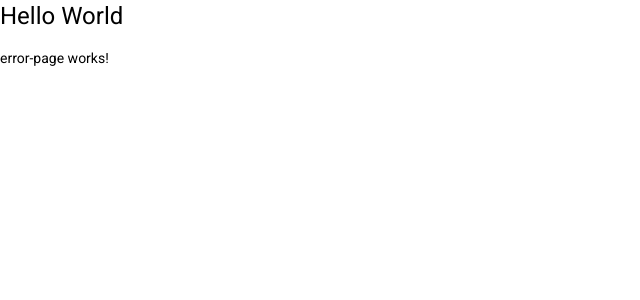
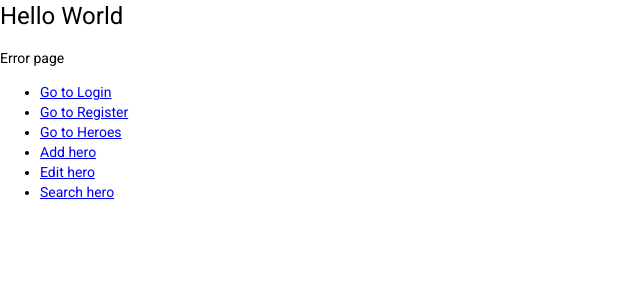
Before and after one commit to jcamilovelandiab/angular-heroes-app, an Angular app: page /404 in a window 1280 px wide. Shown: the top 300 px of the page, without its empty margins (0-640 px from the left). Built offline with nearby package versions, Linux system fonts and the light colour scheme.

Commit message:
Adding children routes for the auth and heroes modules.

```diff
--- a/src/app/app-routing.module.ts
+++ b/src/app/app-routing.module.ts
@@ -3,6 +3,14 @@ import { RouterModule, Routes } from '@angular/router';
 import { ErrorPageComponent } from './shared/error-page/error-page.component';
 
 const routes: Routes = [
+  {
+    path: 'auth',
+    loadChildren: () => import('./auth/auth.module').then( module => module.AuthModule )
+  },
+  {
+    path: 'heroes',
+    loadChildren: () => import('./heroes/heroes.module').then( m => m.HeroesModule )
+  },
   {
     path: '404',
     component: ErrorPageComponent
--- a/src/app/auth/auth.module.ts
+++ b/src/app/auth/auth.module.ts
@@ -2,8 +2,7 @@ import { NgModule } from '@angular/core';
 import { CommonModule } from '@angular/common';
 import { LoginComponent } from './pages/login/login.component';
 import { RegisterComponent } from './pages/register/register.component';
-
-
+import { AuthRoutingModule } from './auth-routing.module';
 
 @NgModule({
   declarations: [
@@ -11,7 +10,8 @@ import { RegisterComponent } from './pages/register/register.component';
     RegisterComponent
   ],
   imports: [
-    CommonModule
+    CommonModule,
+    AuthRoutingModule
   ]
 })
 export class AuthModule { }
--- /dev/null
+++ b/src/app/heroes/pages/search/search.component.html
@@ -0,0 +1 @@
+<p>search works!</p>
--- /dev/null
+++ b/src/app/heroes/pages/search/search.component.ts
@@ -0,0 +1,16 @@
+import { Component, OnInit } from '@angular/core';
+
+@Component({
+  selector: 'app-search',
+  templateUrl: './search.component.html',
+  styles: [
+  ]
+})
+export class SearchComponent implements OnInit {
+
+  constructor() { }
+
+  ngOnInit(): void {
+  }
+
+}
--- a/src/app/shared/error-page/error-page.component.html
+++ b/src/app/shared/error-page/error-page.component.html
@@ -1 +1,34 @@
-<p>error-page works!</p>
+<p>Error page</p>
+
+<ul>
+    <li>
+        <a routerLink="/auth/login">
+            Go to Login
+        </a>
+    </li>
+    <li>
+        <a routerLink="/auth/register">
+            Go to Register
+        </a>
+    </li>
+    <li>
+        <a routerLink="/heroes/list">
+            Go to Heroes
+        </a>
+    </li>
+    <li>
+        <a routerLink="/heroes/add">
+            Add hero
+        </a>
+    </li>
+    <li>
+        <a routerLink="/heroes/edit">
+            Edit hero
+        </a>
+    </li>
+    <li>
+        <a routerLink="/heroes/search">
+            Search hero
+        </a>
+    </li>
+</ul>
```
Also changed, not shown: src/app/auth/auth-routing.module.ts (added, +34 -0 lines), src/app/heroes/heroes-routing.module.ts (added, +30 -0 lines), src/app/heroes/heroes.module.ts (+7 -3 lines).
